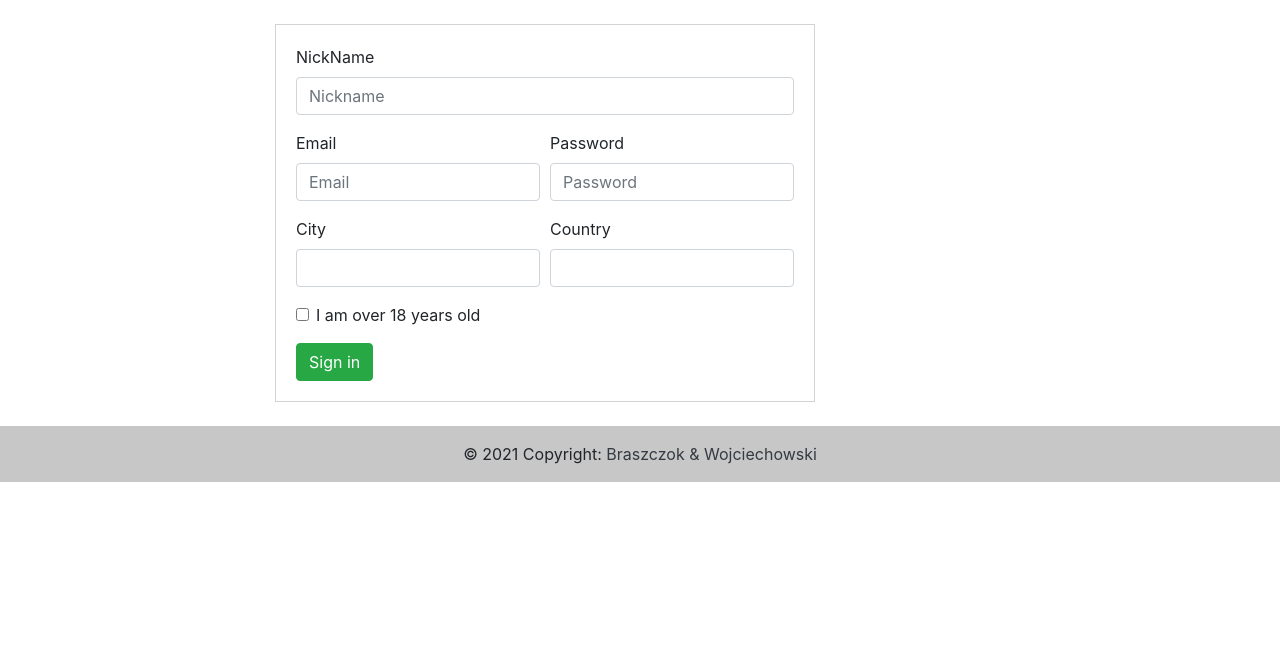
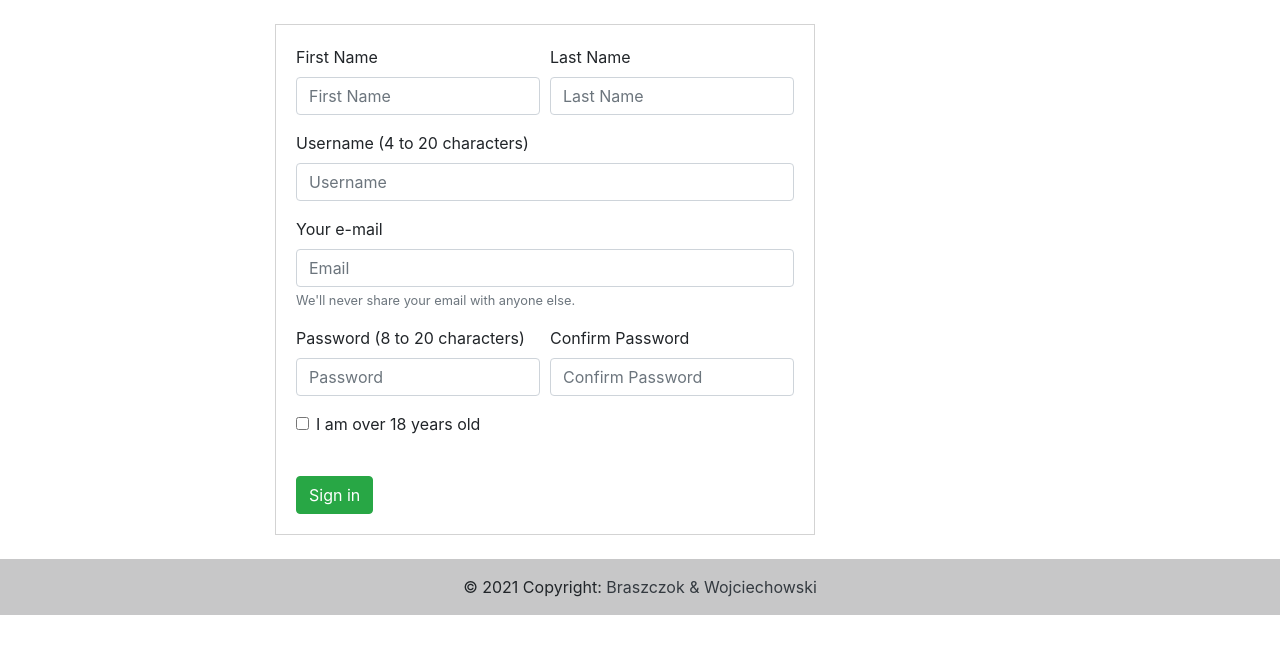
Before and after one commit to mateuszbraszczok/AlleCheap, a PHP site: page /pages/register.php in a window 1280 px wide. Shown: the part 70-724 px from the top of the page. Run offline with PHP 8.4, Linux system fonts and the light colour scheme; some libraries are stand-ins or nearby versions.

Commit message:
forma update

```diff
--- a/index.php
+++ b/index.php
@@ -47,7 +47,7 @@
 
 
   <main>
-   <?php echo("<br>Hello WORLD2") ?>
+    <?php echo("<br>Hello WORLD2") ?>
   </main>
 
 
--- a/pages/register.php
+++ b/pages/register.php
@@ -6,6 +6,7 @@
 	<meta http-equiv="X-Ua-Compatible" content="IE=edge">
   <link rel="stylesheet" href="https://cdn.jsdelivr.net/npm/bootstrap@4.5.3/dist/css/bootstrap.min.css" integrity="sha384-TX8t27EcRE3e/ihU7zmQxVncDAy5uIKz4rEkgIXeMed4M0jlfIDPvg6uqKI2xXr2" crossorigin="anonymous">
   <script src='https://kit.fontawesome.com/a076d05399.js'></script>
+  <script src="https://www.google.com/recaptcha/api.js" async defer></script>
   <link rel="stylesheet" href="styles.css" type="text/css"/>
   <link rel="icon" type="image/png" sizes="16x16" href="../favicon.png">
   <title>AlleCheap</title>
@@ -53,43 +54,50 @@
     <div class="row ">
         <div class="col-sm-1 col-lg-2"></div>
         <div class="col-sm-8 col-lg-6" >
-        <form>
+        <form method="post" action="<?php echo htmlspecialchars($_SERVER["PHP_SELF"]);?>">
           <fieldset style=" padding:20px; border: 1px solid lightgray;">
           <form>
+          <div class="form-row">
+              <div class="form-group col-md-6">
+              <label for="FirstName">First Name</label>
+              <input type="text" class="form-control" id="FirstName" placeholder="First Name" required >
+              </div>
+              <div class="form-group col-md-6">
+              <label for="LastName">Last Name</label>
+              <input type="text" class="form-control" id="LastName" placeholder="Last Name" required pattern="[A-BD-Za-z0-9()._-‘]+">
+              </div>
+          </div>
           <div class="form-group ">
-              <label for="inputNickl4">NickName</label>
-              <input type="text" class="form-control" id="inputnick4" placeholder="Nickname">
+              <label for="inputUserName">Username (4 to 20 characters)</label>
+              <input type="text" class="form-control" id="inputUserName" placeholder="Username" required pattern=".{4,20}"  title="4 to 20 characters">
+          </div>
+          <div class="form-group ">
+              <label for="inputEmail">Your e-mail</label>
+              <input type="email" class="form-control" id="inputEmail" placeholder="Email" required pattern="[a-z0-9._%+-]+@[a-z0-9.-]+\.[a-z]{2,}$">
+              <small id="emailHelp" class="form-text text-muted">We'll never share your email with anyone else.</small>
           </div>
           <div class="form-row">
               <div class="form-group col-md-6">
-              <label for="inputEmail4">Email</label>
-              <input type="email" class="form-control" id="inputEmail4" placeholder="Email">
+                <label for="inputPassword">Password (8 to 20 characters)</label>
+                <input type="password" class="form-control" id="inputPassword" placeholder="Password" required pattern="(?=^.{8,20}$)((?=.*\d)|(?=.*\W+))(?![.\n])(?=.*[A-Z])(?=.*[a-z]).*$"   title="UpperCase, LowerCase, Number/SpecialChar and 8 to 20 Chars">
               </div>
               <div class="form-group col-md-6">
-              <label for="inputPassword4">Password</label>
-              <input type="password" class="form-control" id="inputPassword4" placeholder="Password">
+              <label for="confirmPassword" id="labpass">Confirm Password</label>
+              <input type="password" class="form-control" id="confirmPassword" placeholder="Confirm Password" required pattern="(?=^.{8,20}$)((?=.*\d)|(?=.*\W+))(?![.\n])(?=.*[A-Z])(?=.*[a-z]).*$"  title="UpperCase, LowerCase, Number/SpecialChar and 8 to 20 Chars">
               </div>
           </div>
 
-          <div class="form-row">
-              <div class="form-group col-md-6">
-              <label for="inputCity">City</label>
-              <input type="text" class="form-control" id="inputCity">
-              </div>
-              <div class="form-group col-md-6">
-              <label for="inputZip">Country</label>
-              <input type="text" class="form-control" id="inputCountry">
-              </div>
-          </div>
           <div class="form-group">
               <div class="form-check">
-              <input class="form-check-input" type="checkbox" id="gridCheck">
+              <input class="form-check-input" type="checkbox" id="gridCheck" required>
               <label class="form-check-label" for="gridCheck">
                   I am over 18 years old
               </label>
               </div>
           </div>
-          <button type="submit" class="btn btn-success">Sign in</button>
+          <div class="g-recaptcha" data-sitekey="6LeHYRoaAAAAAHP8fKuA3s448k98-uyxNyiDKehU"></div>
+          <br>
+          <button type="submit" class="btn btn-success" id="submbutt">Sign in</button>
           </form>
           </fieldset>
         </form>
@@ -109,6 +117,33 @@
     </div>
   </footer>
 
+
+  <script>
+    const email = document.getElementById("inputEmail");
+    const pass1 = document.getElementById("confirmPassword");
+    const pass2 = document.getElementById("inputPassword");
+
+    email.addEventListener("input", function (event) {
+      if (email.validity.typeMismatch) {
+        email.setCustomValidity("I am expecting an valid e-mail address");
+
+      } else {
+        email.setCustomValidity("");
+
+      }
+    });
+    pass1.addEventListener("input", function (event) {
+      if (pass1.value == pass2.value) {
+        pass1.setCustomValidity("");
+        document.getElementById("labpass").style.color = "black";
+
+
+      } else {
+        pass1.setCustomValidity("Passwords vary");
+        document.getElementById("labpass").style.color = "red";
+      }
+    });
+</script>
   <script src="https://code.jquery.com/jquery-3.5.1.slim.min.js" integrity="sha384-DfXdz2htPH0lsSSs5nCTpuj/zy4C+OGpamoFVy38MVBnE+IbbVYUew+OrCXaRkfj" crossorigin="anonymous"></script>
   <script src="https://cdn.jsdelivr.net/npm/popper.js@1.16.1/dist/umd/popper.min.js" integrity="sha384-9/reFTGAW83EW2RDu2S0VKaIzap3H66lZH81PoYlFhbGU+6BZp6G7niu735Sk7lN" crossorigin="anonymous"></script>
   <script src="https://cdn.jsdelivr.net/npm/bootstrap@4.5.3/dist/js/bootstrap.min.js" integrity="sha384-w1Q4orYjBQndcko6MimVbzY0tgp4pWB4lZ7lr30WKz0vr/aWKhXdBNmNb5D92v7s" crossorigin="anonymous"></script>
```
Also changed, not shown: pages/login.php (+4 -5 lines), styles.css (line endings or trailing spaces).
